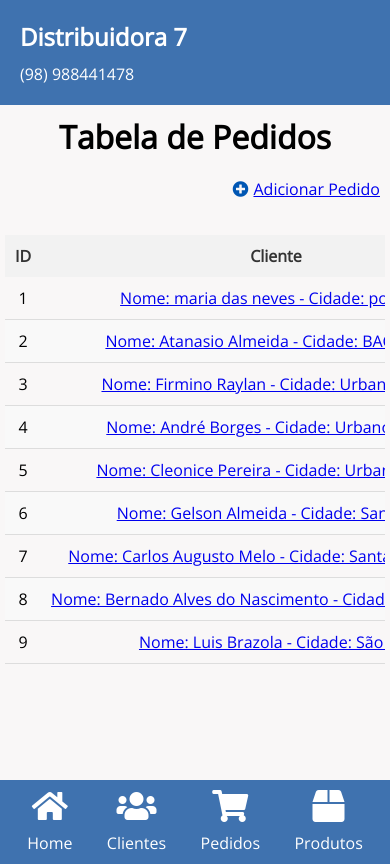
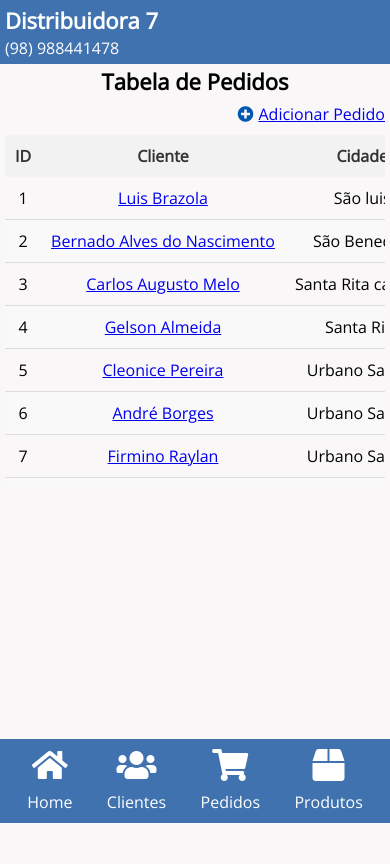
Before and after one commit to Taylon23/orderV2, a Django app: page /pedidos/pedidos/ in a window 390 px wide. After the commit the page ends 823 px from the top, so only its background shows below. Run offline with Django 4.2, Linux system fonts and the light colour scheme; data comes from the database, SQL or seed files in the repository.

Commit message:
Commit #4

```diff
--- a/clientes/models.py
+++ b/clientes/models.py
@@ -8,4 +8,4 @@ class ClienteModel(models.Model):
     fantasia = models.CharField(max_length=50)
 
     def __str__(self):
-        return f'Nome: {self.nome} - Cidade: {self.cidade}'
+        return f'{self.nome} - Cidade: {self.cidade}'
--- a/clientes/templates/clientes.html
+++ b/clientes/templates/clientes.html
@@ -1,6 +1,8 @@
 {% extends "base.html" %}
 {% load static %}
 
+
+{% block title %}Tabela de clientes{% endblock %}
 {% block links_extras %}
 <link rel="stylesheet" href="{% static 'css/tabelas.css' %}">
 {% endblock %}
--- a/clientes/templates/form_cliente.html
+++ b/clientes/templates/form_cliente.html
@@ -1,5 +1,7 @@
 {% extends "base.html" %}
 {% load static %}
+
+{% block title %}Adicionar cliente{% endblock %}
 
 {% block links_extras %}
 <link rel="stylesheet" href="{% static 'css/form_cliente.css' %}">
--- a/clientes/templates/form_excluir_cliente.html
+++ b/clientes/templates/form_excluir_cliente.html
@@ -1,5 +1,7 @@
 {% extends "base.html" %}
 {% load static %}
+
+{% block title %}Form excluir cliente{% endblock %}
 
 {% block links_extras %}
 <link rel="stylesheet" href="{% static 'css/form_cliente.css' %}">
--- a/paginas_principais/templates/base.html
+++ b/paginas_principais/templates/base.html
@@ -5,7 +5,7 @@
 <head>
     <meta charset="UTF-8">
     <meta name="viewport" content="width=device-width, initial-scale=1.0">
-    <title>Document</title>
+    <title>{% block title %}{% endblock %}</title>
     <link rel="preconnect" href="https://fonts.googleapis.com">
     <link rel="preconnect" href="https://fonts.gstatic.com" crossorigin>
     <!-- Links font Google -->
--- a/paginas_principais/templates/home.html
+++ b/paginas_principais/templates/home.html
@@ -1,5 +1,7 @@
 {% extends "base.html" %}
 {% load static %}
+
+{% block title %}Home{% endblock %}
 
 {% block links_extras %}
 <link rel="stylesheet" href="{% static 'css/home.css' %}">
--- a/pedido_clientes/templates/form_excluir.html
+++ b/pedido_clientes/templates/form_excluir.html
@@ -1,6 +1,7 @@
 {% extends "base.html" %}
 {% load static %}
 
+{% block title %}Form Excluir{% endblock %}
 {% block links_extras %}
 <link rel="stylesheet" href="{% static 'css/form_cliente.css' %}">
 {% endblock %}
--- a/pedido_clientes/templates/form_excluir_pedido.html
+++ b/pedido_clientes/templates/form_excluir_pedido.html
@@ -1,5 +1,7 @@
 {% extends "base.html" %}
 {% load static %}
+
+{% block title %}Excluir Pedido{% endblock %}
 
 {% block links_extras %}
 <link rel="stylesheet" href="{% static 'css/form_cliente.css' %}">
--- a/pedido_clientes/templates/form_item_pedido.html
+++ b/pedido_clientes/templates/form_item_pedido.html
@@ -1,6 +1,8 @@
 {% extends "base.html" %}
 {% load static %}
 
+
+{% block title %}Form criar pedido{% endblock %}
 {% block links_extras %}
 <link rel="stylesheet" href="{% static 'css/form_cliente.css' %}">
 {% endblock %}
--- a/pedido_clientes/templates/form_pedido.html
+++ b/pedido_clientes/templates/form_pedido.html
@@ -1,6 +1,7 @@
 {% extends "base.html" %}
 {% load static %}
 
+{% block title %}Form Pedido{% endblock %}
 {% block links_extras %}
 <link rel="stylesheet" href="{% static 'css/form_cliente.css' %}">
 {% endblock %}
--- a/pedido_clientes/templates/form_produto.html
+++ b/pedido_clientes/templates/form_produto.html
@@ -1,6 +1,8 @@
 {% extends "base.html" %}
 {% load static %}
 
+
+{% block title %}Form produto{% endblock %}
 {% block links_extras %}
 <link rel="stylesheet" href="{% static 'css/form_cliente.css' %}">
 {% endblock %}
--- a/pedido_clientes/templates/listar_items_pedido.html
+++ b/pedido_clientes/templates/listar_items_pedido.html
@@ -1,5 +1,7 @@
 {% extends "base.html" %}
 {% load static %}
+
+{% block title %}Tabela de pedidos{% endblock %}
 
 {% block links_extras %}
 <link rel="stylesheet" href="{% static 'css/tabelas.css' %}">
--- a/pedido_clientes/templates/listar_pedidos.html
+++ b/pedido_clientes/templates/listar_pedidos.html
@@ -1,5 +1,7 @@
 {% extends "base.html" %}
 {% load static %}
+
+{% block title %}Tabela de pedidos{% endblock %}
 
 {% block links_extras %}
 <link rel="stylesheet" href="{% static 'css/tabelas.css' %}">
@@ -21,6 +23,7 @@
                     <tr>
                         <th>ID</th>
                         <th>Cliente</th>
+                        <th>Cidade</th>
                         <th>Data</th>
                         <th>Ações</th>
 
@@ -30,7 +33,8 @@
                     {% for pedido in pedidos %}
                     <tr>
                         <td>{{ forloop.counter }}</td>
-                        <td><a href="{% url 'itens-pedido' pedido.pk %}">{{ pedido.cliente }}</a></td>
+                        <td><a href="{% url 'itens-pedido' pedido.pk %}">{{ pedido.cliente.nome }}</a></td>
+                        <td>{{ pedido.cliente.cidade }}</td>
                         <td>{{ pedido.data_pedido }}</td>
                         <td>
                             <a href="{% url 'editar-pedido' pedido.pk %}"><i class="fas fa-edit"></i></a>
--- a/pedido_clientes/templates/listar_produtos.html
+++ b/pedido_clientes/templates/listar_produtos.html
@@ -1,5 +1,8 @@
 {% extends "base.html" %}
 {% load static %}
+
+
+{% block title %}Tabela de Produtos{% endblock %}
 
 {% block links_extras %}
 <link rel="stylesheet" href="{% static 'css/tabelas.css' %}">
--- a/pedido_clientes/views.py
+++ b/pedido_clientes/views.py
@@ -4,9 +4,10 @@ from django.views.generic import ListView
 from django.views.generic.edit import CreateView, UpdateView, DeleteView
 from .models import PedidosModel, ProdutosModel, ItemPedidoModel
 from .forms import PedidoForm, ProdutoForm
+from django.db.models.functions import Lower
+
 
 # Listagem de pedidos
-
 
 class ListarPedidos(ListView):
     model = PedidosModel
@@ -14,7 +15,7 @@ class ListarPedidos(ListView):
     context_object_name = 'pedidos'
 
     def get_queryset(self):
-        return PedidosModel.objects.all().order_by('cliente')
+        return PedidosModel.objects.all().order_by('-data_pedido')
 
 
 # Adicionar pedido
@@ -25,6 +26,13 @@ class AdicionarPedido(CreateView):
     form_class = PedidoForm
     template_name = 'form_pedido.html'
     success_url = reverse_lazy('listar-pedidos')
+
+    def get_form(self, form_class=None):
+        form = super().get_form(form_class)
+        form.fields['cliente'].queryset = form.fields['cliente'].queryset.order_by(
+            'nome')
+
+        return form
 
     def get_context_data(self, **kwargs):
         context = super().get_context_data(**kwargs)
@@ -39,6 +47,13 @@ class EditarPedido(UpdateView):
     form_class = PedidoForm
     template_name = 'form_pedido.html'
     success_url = reverse_lazy('listar-pedidos')
+
+    def get_form(self, form_class=None):
+        form = super().get_form(form_class)
+        form.fields['cliente'].queryset = form.fields['cliente'].queryset.order_by(
+            'nome')
+
+        return form
 
     def get_context_data(self, **kwargs):
         context = super().get_context_data(**kwargs)
@@ -133,8 +148,12 @@ class ItemPedidoCreateView(CreateView):
 
     def get_form(self, form_class=None):
         form = super().get_form(form_class)
+        # Ordena os produtos pelo nome do produto
         form.fields['produto'].queryset = form.fields['produto'].queryset.order_by(
             'produto')
+        # Ordena os pedidos pelo nome do cliente
+        form.fields['pedido'].queryset = form.fields['pedido'].queryset.order_by(
+            'cliente__nome')
         return form
 
     def get_context_data(self, **kwargs):
@@ -148,6 +167,16 @@ class ItemPedidoUpdateView(UpdateView):
     fields = '__all__'
     template_name = 'form_item_pedido.html'
     success_url = reverse_lazy('')
+
+    def get_form(self, form_class=None):
+        form = super().get_form(form_class)
+        # Ordena os produtos pelo nome do produto
+        form.fields['produto'].queryset = form.fields['produto'].queryset.order_by(
+            'produto')
+        # Ordena os pedidos pelo nome do cliente
+        form.fields['pedido'].queryset = form.fields['pedido'].queryset.order_by(
+            'cliente__nome')
+        return form
 
     def get_success_url(self):
         # Obtém o ID do pedido a partir dos dados do formulário
--- a/pedidos/settings.py
+++ b/pedidos/settings.py
@@ -121,7 +121,9 @@ USE_TZ = True
 
 STATIC_URL = 'static/'
 
-STATIC_ROOT =   'static'
+STATICFILES_DIRS = [
+    'static'
+]
 
 # Default primary key field type
 # https://docs.djangoproject.com/en/4.2/ref/settings/#default-auto-field
--- a/static/css/base.css
+++ b/static/css/base.css
@@ -5,13 +5,14 @@
   list-style: none;
 }
 
-html,body{
+html,
+body {
   height: 100%;
 }
 
 body {
   font-family: "Open Sans", sans-serif;
-  background-color: #F9F7F7;
+  background-color: #f9f7f7;
 }
 
 .NavBar {
@@ -122,4 +123,10 @@ body {
   .content-menu-topo {
     display: none;
   }
+  .NavBar {
+    padding: 5px;
+  }
+  .logomarca {
+    gap: 2px
+  }
 }
--- a/static/css/tabelas.css
+++ b/static/css/tabelas.css
@@ -98,4 +98,19 @@
   .content-total-pedido {
     justify-content: center;
   }
+  .table-wrapper{
+    max-height: 22em;
+  }
+  .table{
+    margin: 0;
+  }
+  .titulo-tabela{
+    padding: 2px;
+  }
+  .content-add{
+    padding: 5px;
+  }
+  h1{
+    font-size: 22px;
+  }
 }
```
